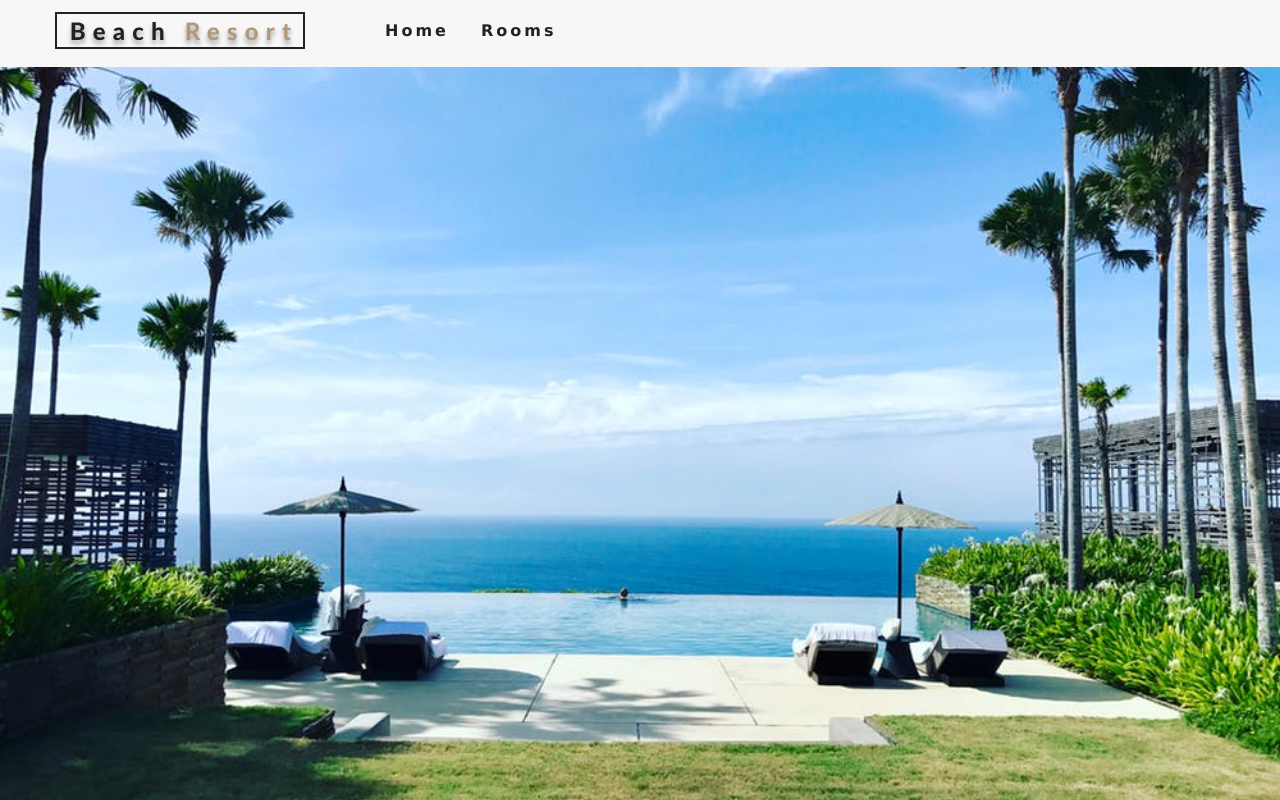
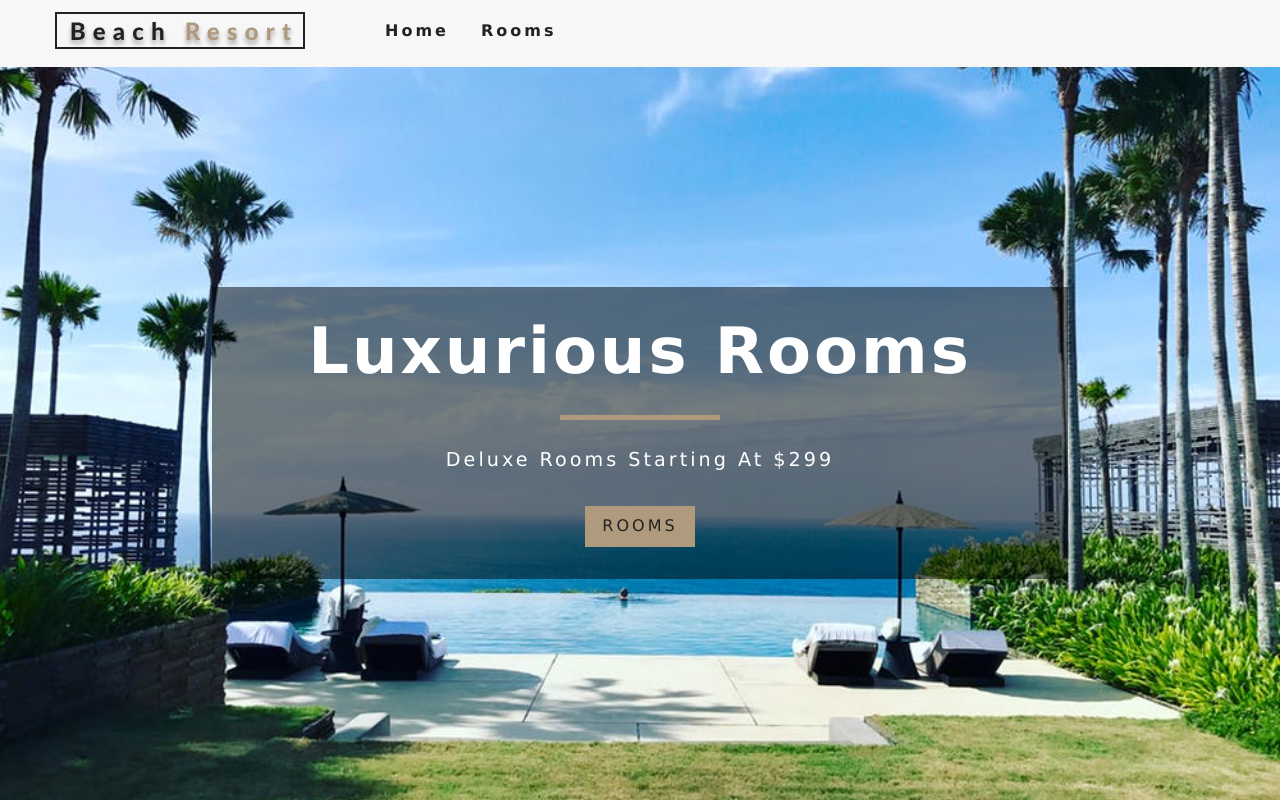
Before and after one commit to ziaul888/resort-project, a React (Create React App) app: page / in a window 1280 px wide. Built offline with nearby package versions, Linux system fonts and the light colour scheme.

Commit message:
banner compnent

```diff
--- /dev/null
+++ b/src/component/Banner.jsx
@@ -0,0 +1,12 @@
+import React from 'react'
+
+export default function Banner({title, subtitle, children}) {
+    return (
+        <div className="banner">
+            <h1 >{title}</h1>
+            <div></div>
+            <p>{subtitle}</p>
+            {children}
+        </div>
+    )
+}
--- a/src/pages/Home.jsx
+++ b/src/pages/Home.jsx
@@ -1,9 +1,15 @@
 import React from 'react'
+import Banner from '../component/Banner'
 import Hero from '../component/Hero'
+import {Link} from "react-router-dom"
 
  const Home = () => {
     return (
-     <Hero hero="defaultHero"></Hero>
+     <Hero hero="defaultHero">
+         <Banner title="Luxurious Rooms" subtitle="Deluxe Rooms Starting At $299">
+             <Link to="/room" className="btn-primary">Rooms</Link>
+         </Banner>
+     </Hero>
     )
 }
 export default Home
--- a/src/pages/NotFound.jsx
+++ b/src/pages/NotFound.jsx
@@ -1,10 +1,17 @@
 import React from 'react'
+import Banner from '../component/Banner'
 import Hero from '../component/Hero'
+import {Link}  from 'react-router-dom'
+//import Banner from '../component/Banner'
 //import Hero from "../component/Hero"
 
  const NotFound = () => {
     return (
-        <Hero></Hero>
+        <Hero>
+            <Banner title="404" subtitle="Page not Found">
+             <Link to="/" className="btn-primary">Return Home</Link>
+         </Banner>
+        </Hero>
     )
 }
 export default NotFound
--- a/src/pages/Room.jsx
+++ b/src/pages/Room.jsx
@@ -1,8 +1,15 @@
 import React from 'react'
 import Hero from "../component/Hero"
+import Banner from '../component/Banner'
+import {Link} from "react-router-dom"
+
 export const Room = () => {
     return (
-        <Hero hero ="roomsHero"></Hero>
+        <Hero hero ="roomsHero">
+            <Banner title="Our rooms">
+             <Link to="/" className="btn-primary">Return home</Link>
+         </Banner>
+        </Hero>
     )
 }
 export default Room
```
